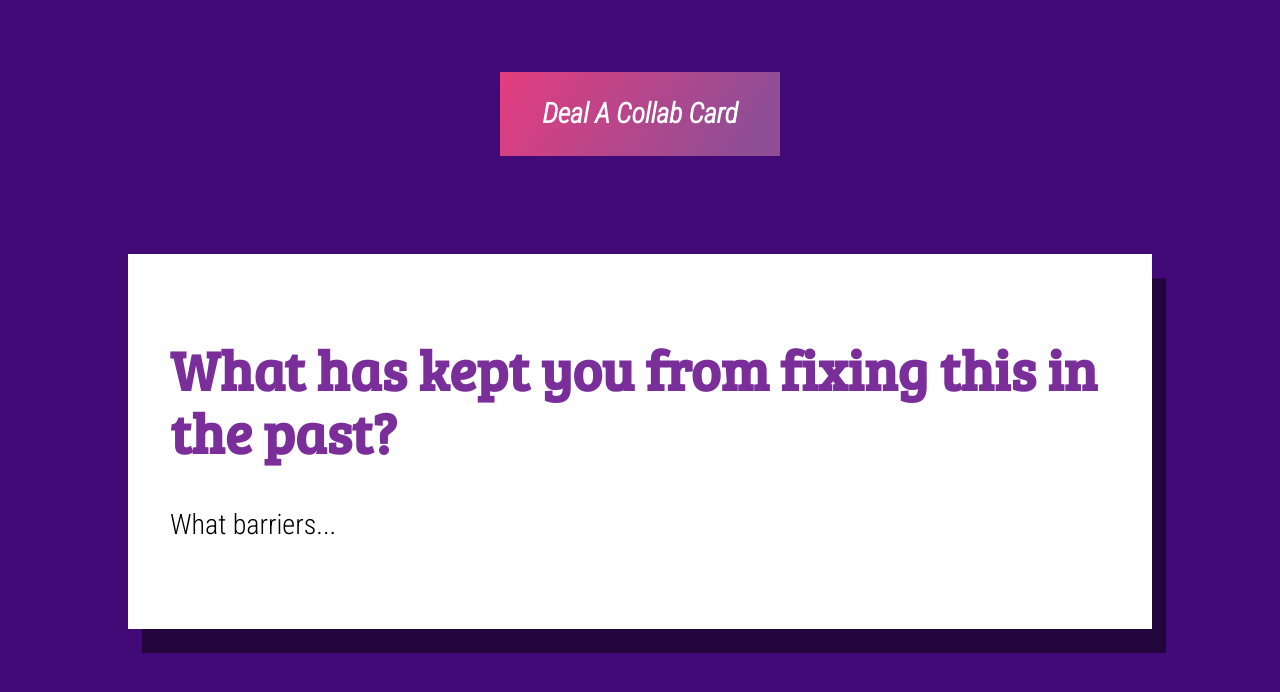
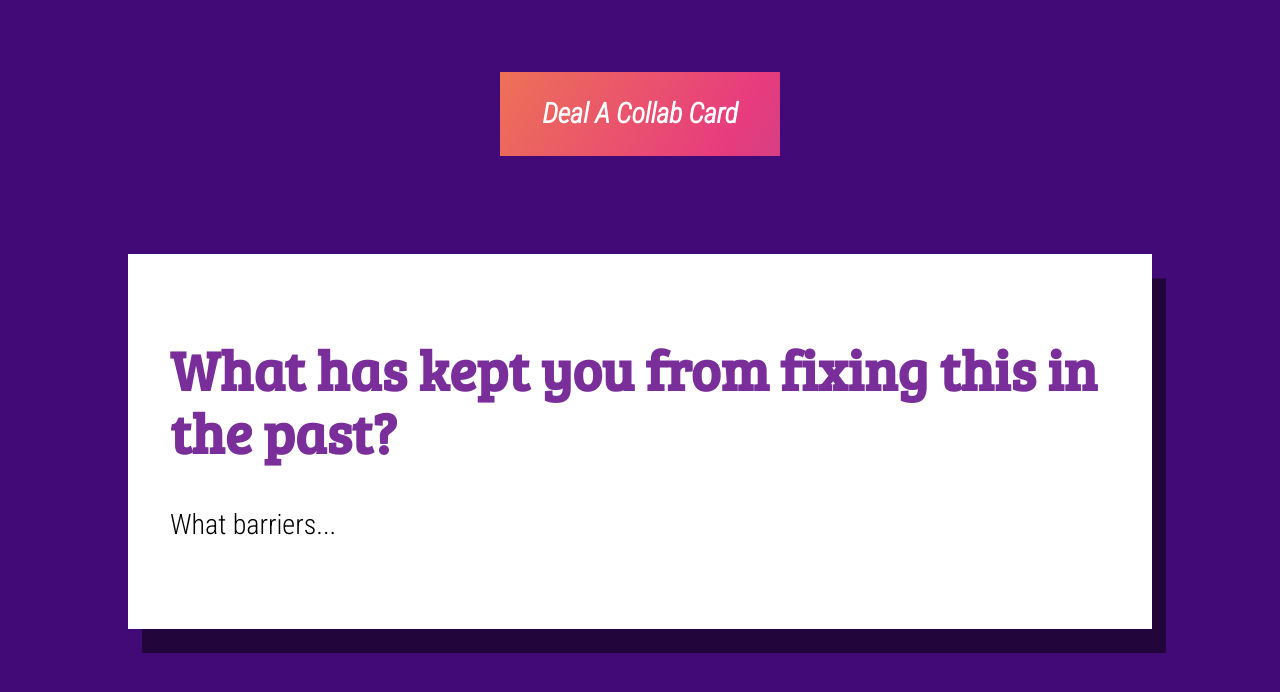
Before and after one commit to pigstake/collab-cards, a React (Create React App) app: page / in a window 1280 px wide. In both pictures the pointer is over the button "Deal A Collab Card". Shown: the top 692 px of the page. Built offline with nearby package versions, Linux system fonts and the light colour scheme.

Commit message:
Add button hover state

```diff
--- a/src/App.css
+++ b/src/App.css
@@ -73,6 +73,10 @@ body {
   position: fixed;
   text-transform: capitalize;
 }
+.newPromptButton:focus,
+.newPromptButton:hover {
+  animation-duration: 1s;
+}
 @media screen and (min-width: 600px) {
   .newPromptButton {
     position: relative;
```
